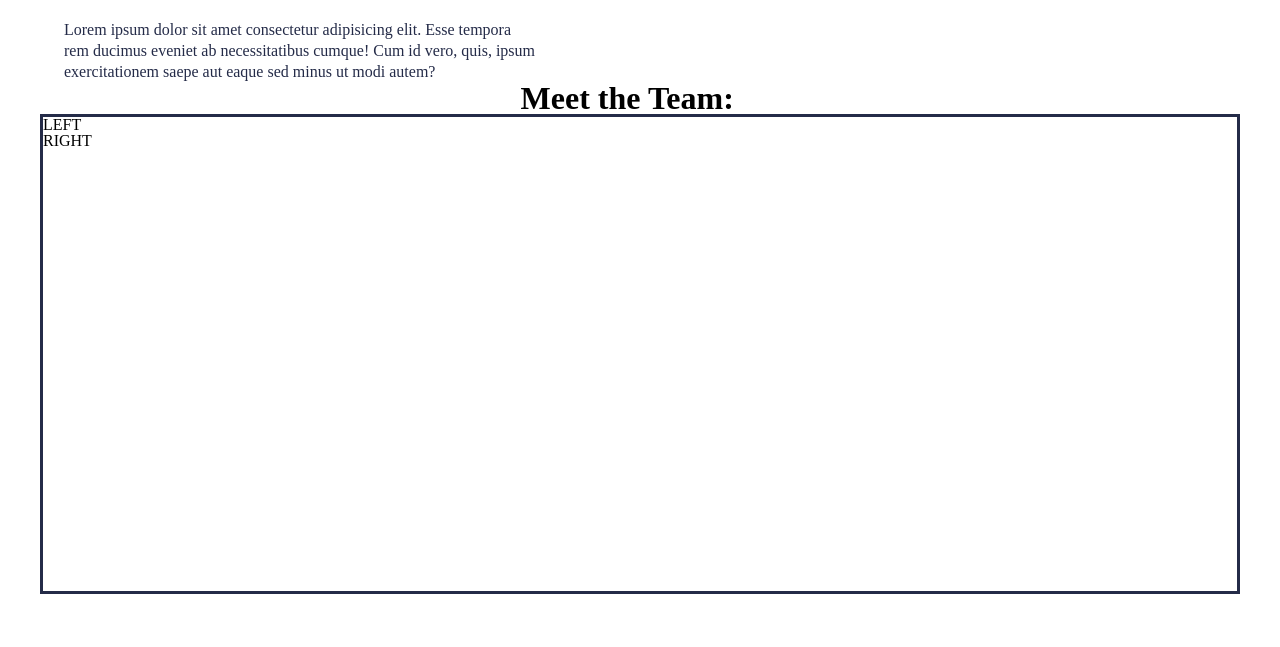
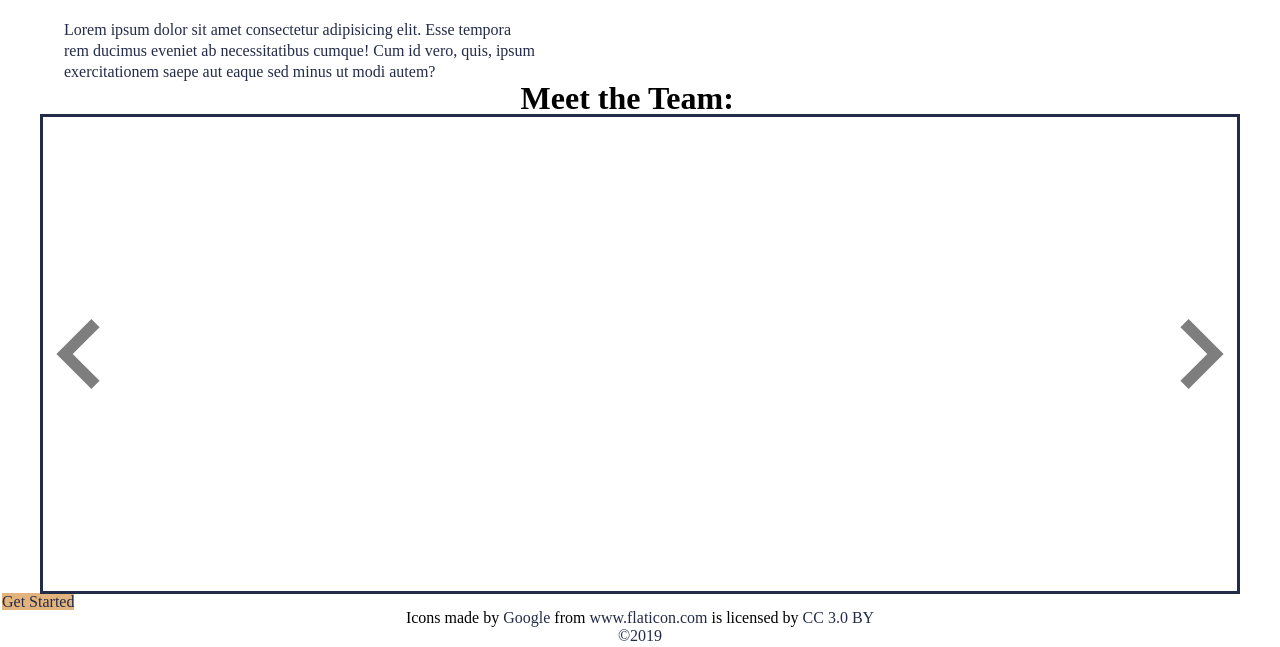
Before and after one commit to noise-controller-0520/Noise-Controller-UI-Devin, a plain HTML site: page about.html in a window 1280 px wide. Shown: the part 168-815 px from the top of the page. Drawn offline with nearby package versions, Linux system fonts and the light colour scheme.

Commit message:
Carousel basic styling looking good. Added credit for arrow SVGs in the footer of about.html

```diff
--- a/about.html
+++ b/about.html
@@ -41,7 +41,9 @@
         </div>
 
         <div class="carousel">
-            <div class="btn left-btn">LEFT</div>
+            <div class="btn left-btn">
+                <img src="assets/img/leftBtn.svg" alt="left button">
+            </div>
 
             <div class="slide" dataset="1">
                 <div class="slide__img">
@@ -108,11 +110,25 @@
                 </div>
             </div>
 
-            <div class="btn right-btn">RIGHT</div>
+            <div class="btn right-btn">
+                    <img src="assets/img/rightBtn.svg" alt="right button">
+            </div>
 
         </div> <!-- Carousel -->
 
+        <div>
+            <a class="button" href="https://noiselistener-app.netlify.com">Get Started</a>
+        </div>
+
     </div> <!-- Container -->
+
+    <footer>
+        <div>Icons made by <a href="https://www.flaticon.com/authors/google" title="Google">Google</a> from <a
+                href="https://www.flaticon.com/" title="Flaticon">www.flaticon.com</a> is licensed by <a
+                href="http://creativecommons.org/licenses/by/3.0/" title="Creative Commons BY 3.0" target="_blank">CC
+                3.0 BY</a></div>
+        <p>&COPY;2019</p>
+    </footer>
 </body>
 
 </html>
--- a/assets/carousel/carousel.less
+++ b/assets/carousel/carousel.less
@@ -8,20 +8,48 @@
 }
 
 .carousel {
+    position: relative;
     max-width: 1200px;
     min-height: 480px;
     border: 3px solid @font-color;
     margin: 0 auto;
+    display: flex;
+    justify-content: space-between;
+    align-items: center;
+
+    .left-btn {
+        left: 0;
+    }
+
+    .right-btn {
+        right: 0;
+    }
 
     .btn {
+        z-index: 50;
+        position: absolute;
         height: 100%;
-        width: 50px;
+        width: 70px;
         cursor: pointer;
+        display: flex;
+        flex-direction: column;
+        justify-content: center;
+
+        img {
+            opacity: 0.5;
+        }
+        &:hover {
+            img {
+                opacity: 1;
+            }
+        }
     }
 
     .slide {
         display: none;
         // display: flex;
+        width: 90%;
+        margin: 0 auto;
         padding: 20px 35px;
         justify-content: space-between;
 
```
Also changed, not shown: assets/img/leftBtn.svg (added), assets/img/rightBtn.svg (added), css/index.css, less/index.less (line endings or trailing spaces).
